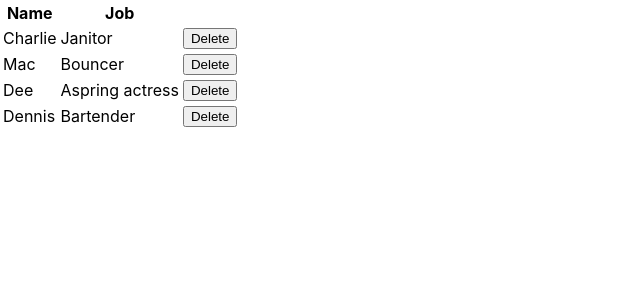
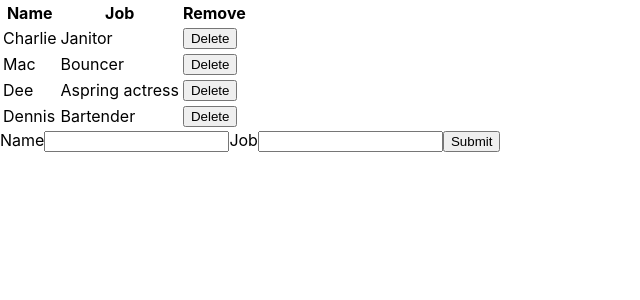
Before and after one commit to roxanavp87/ReactJS, a React (Create React App) app in the folder my-first-app/: page / in a window 1280 px wide. Shown: the top 300 px of the page, without its empty margins (0-640 px from the left). Built offline with nearby package versions, Linux system fonts and the light colour scheme.

Commit message:
added form to add name/job

```diff
--- a/my-first-app/src/App.js
+++ b/my-first-app/src/App.js
@@ -2,6 +2,7 @@ import React, { Component } from 'react';
 import logo from './logo.svg';
 import './App.css';
 import Table from './Table.js';
+import  Form  from './Form.js';
 
 class App extends Component {
   state = {
@@ -34,7 +35,11 @@ class App extends Component {
   }
 
   render() {
-      return ( < Table characterData = {this.state.characters} removeCharacter={this.removeCharacter} />
+      return (
+        <div>
+          < Table characterData={this.state.characters} removeCharacter={this.removeCharacter} />
+          <Form />
+        </div>
           // <div className="App">
           //   <header className="App-header">
           //     <img src={logo} className="App-logo" alt="logo" />
--- /dev/null
+++ b/my-first-app/src/Form.js
@@ -0,0 +1,45 @@
+import React, { Component } from "react";
+
+class Form extends Component {
+    constructor(props) {
+        super(props);
+        this.initialState = {
+            name: '',
+            job: ''
+        }
+        this.state = this.initialState;
+    }
+
+    handleChange = e => {
+        const { name, value } = e.target;
+        this.setState({
+            [name] : value
+        });
+        // console.log(this.state)
+    }
+
+    submit = e => {
+        console.log(`On submit ${this.state.name}`);
+        e.preventDefault();
+    }
+
+    render() {
+        return (
+            <form onSubmit={this.submit}>
+                <label>Name</label>
+                <input
+                    type="text"
+                    name="name"
+                    onChange={this.handleChange} />
+                <label>Job</label>
+                <input
+                    type="text"
+                    name="job"
+                    onChange={this.handleChange} />
+                    <button>Submit</button>
+            </form>
+        )
+    }
+}
+
+export default Form;
--- a/my-first-app/src/Table.js
+++ b/my-first-app/src/Table.js
@@ -16,6 +16,7 @@ const Table = ({ characterData, removeCharacter}) => {
                 <tr>
                     <th>Name</th>
                     <th>Job</th>
+                    <th>Remove</th>
                 </tr>
             </thead>
             <tbody>
```
